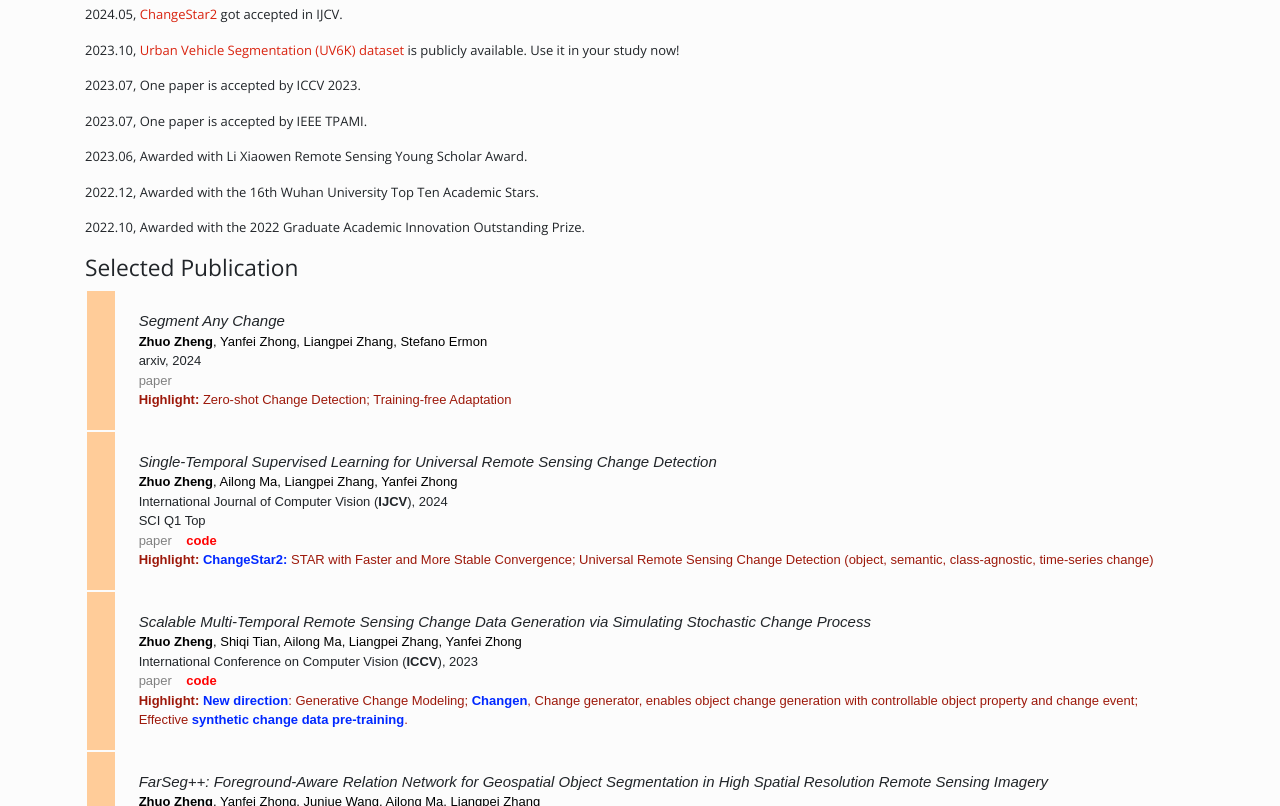
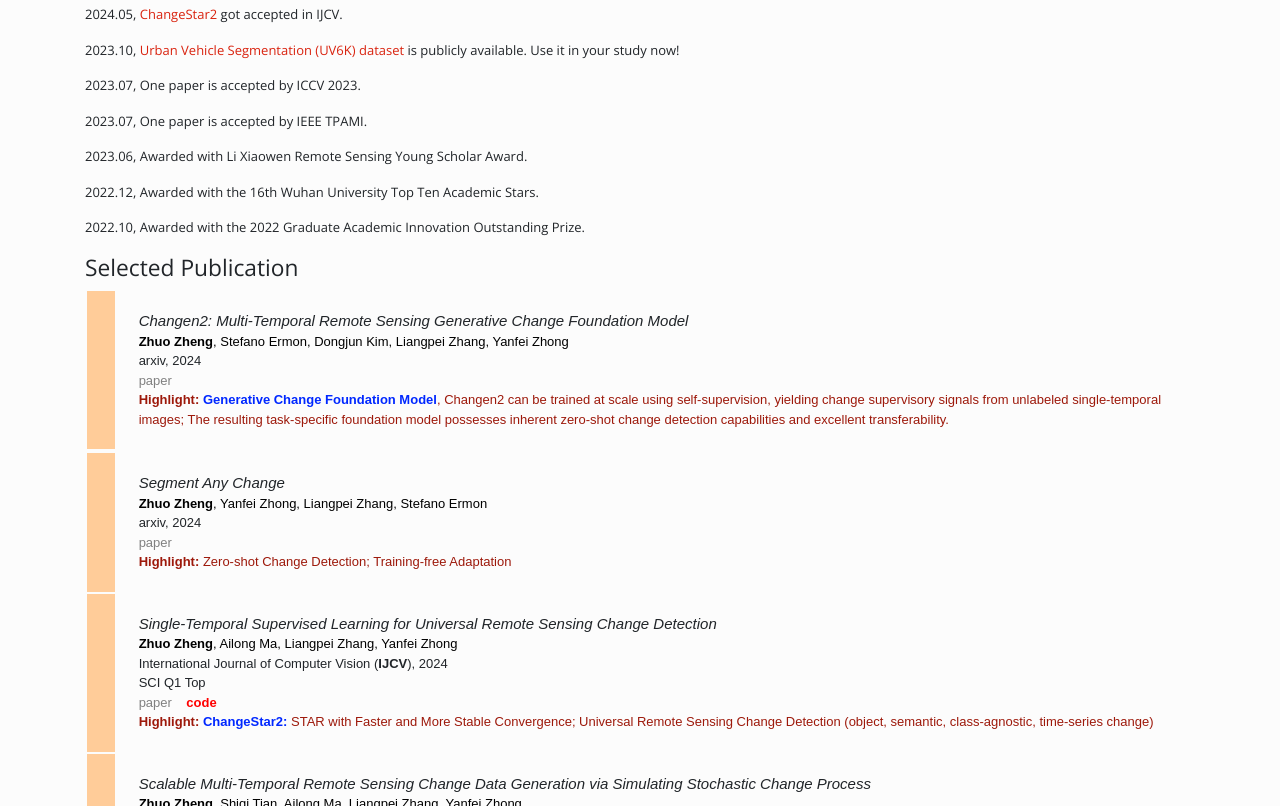
Before and after one commit to Z-Zheng/Z-Zheng.github.io, a plain HTML site: page index.html in a window 1280 px wide. Shown: the part 426-1232 px from the top of the page. Drawn offline with nearby package versions, Linux system fonts and the light colour scheme.

Commit message:
changen2

```diff
--- a/index.html
+++ b/index.html
@@ -100,7 +100,7 @@
                 <li><a href="https://www.sciencedirect.com/science/article/pii/S0034425721003564">ChangeOS</a> (one-to-many semantic change detection
                     architecture, deep object-based change detection, building damage assessment)
                 </li>
-                <li><a href="https://arxiv.org/pdf/2309.17031">Changen</a> (generative change modeling, the first multi-temporal remote sensing image-mask generator)</li>
+                <li><a href="https://arxiv.org/abs/2309.17031">Changen</a>, <a href="https://arxiv.org/abs/2406.17998">Changen2</a> (generative change modeling, the first multi-temporal remote sensing image-mask generator)</li>
                 <li><a href="https://arxiv.org/abs/2402.01188">Segment Any Change</a> (the first zero-shot change detector)</li>
             </ul>
 
@@ -190,6 +190,33 @@
                     <td bgcolor="#FFCC99" style="border-style: none; border-width: medium;" valign="top" width="12">
                         &nbsp;
                     </td>
+                    <td style="border-style: none; border-width: medium;">
+                        <p style="margin-left: 10px; line-height: 150%; margin-top: 8px; margin-bottom: 8px;">
+                            <i style="font-size: 15px">
+                                Changen2: Multi-Temporal Remote Sensing Generative Change Foundation Model
+                            </i>
+                            <br>
+                            <span style="color: #000000"><b>Zhuo Zheng</b>, Stefano Ermon, Dongjun Kim, Liangpei Zhang, Yanfei Zhong</span>
+                            <br>
+                            arxiv, 2024
+                            <br>
+                            <span>
+                                <a href="https://arxiv.org/abs/2406.17998"><span style="color: #808080">paper</span></a>&nbsp;&nbsp;&nbsp;
+                            </span>
+                            <br>
+                            <span class="paper_highlight"><b>Highlight:</b>
+                                <b class="my_highlight">Generative Change Foundation Model</b>, Changen2 can be trained at scale using self-supervision, yielding change supervisory signals from unlabeled single-temporal images;
+                               The resulting task-specific foundation model possesses inherent zero-shot change detection capabilities and excellent transferability.
+                            </span>
+                        </p>
+                    </td>
+                </tr>
+                <tr>
+                <tr>
+                    <td bgcolor="#FFCC99" style="border-style: none; border-width: medium;" valign="top" width="12">
+                        &nbsp;
+                    </td>
+
                     <td style="border-style: none; border-width: medium;">
                         <p style="margin-left: 10px; line-height: 150%; margin-top: 8px; margin-bottom: 8px;">
                             <i style="font-size: 15px">
```
